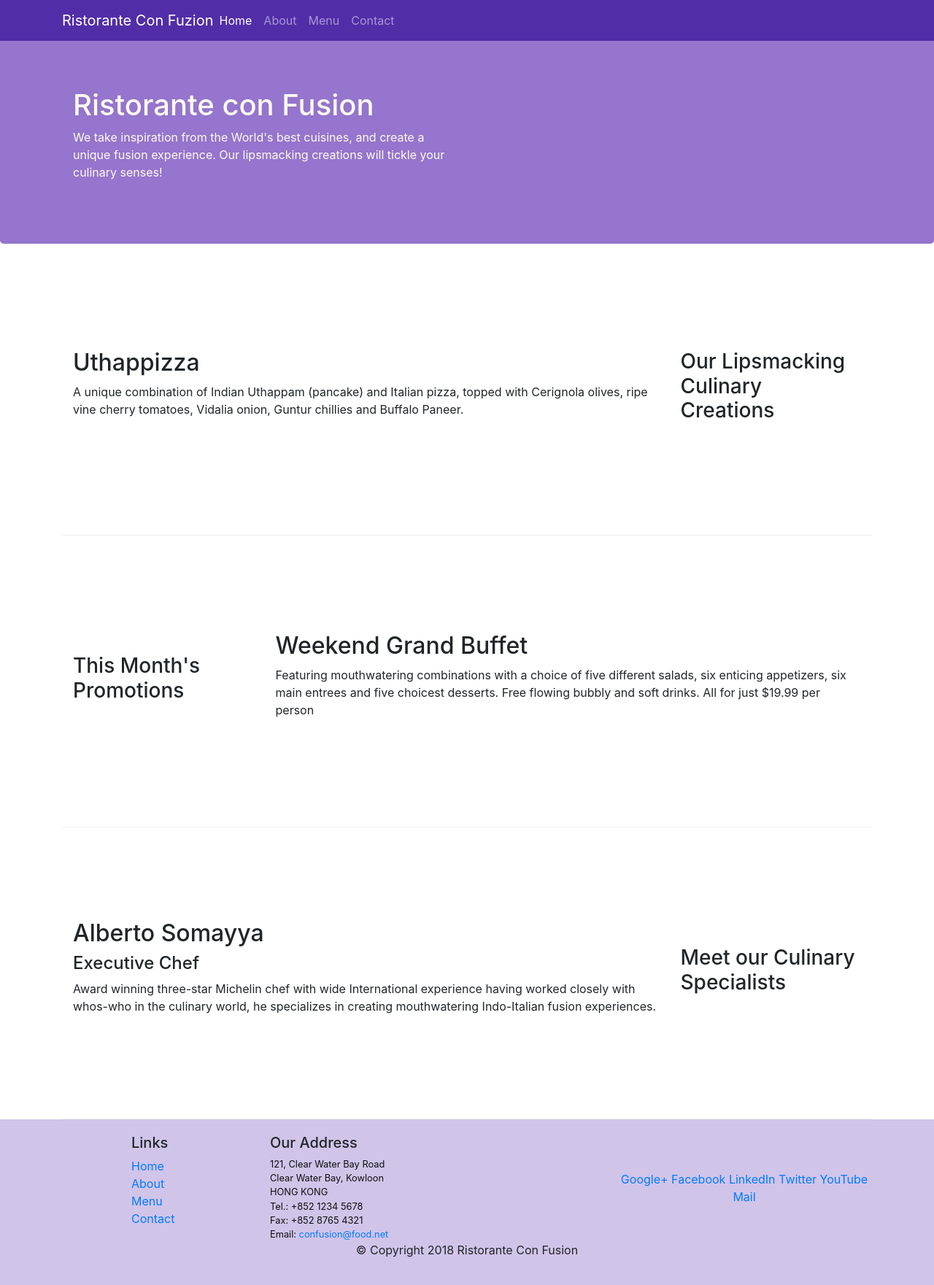
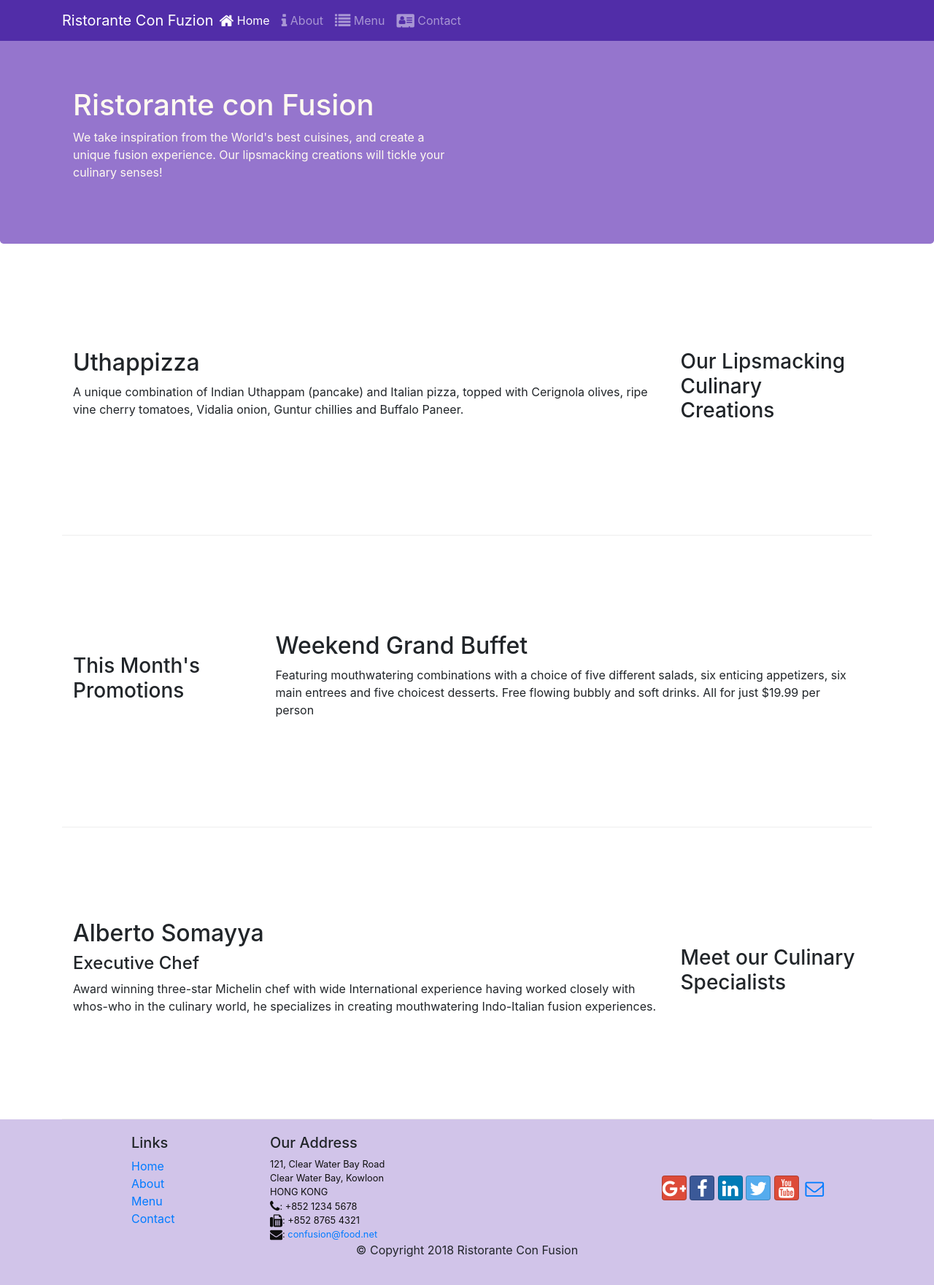
Before and after one commit to DenysLins/coursera_bootstrap_4, a website: page Bootstrap4/conFusion/index.html in a window 1280 px wide. Shown: the whole page at 73% size. Drawn offline with nearby package versions, Linux system fonts and the light colour scheme.

Commit message:
Icon Fonts

```diff
--- a/Bootstrap4/conFusion/index.html
+++ b/Bootstrap4/conFusion/index.html
@@ -10,6 +10,8 @@
 
     <!-- Bootstrap CSS -->
     <link rel="stylesheet" href="node_modules/bootstrap/dist/css/bootstrap.min.css">
+    <link rel="stylesheet" href="./node_modules/font-awesome/css/font-awesome.min.css">
+    <link rel="stylesheet" href="./node_modules/bootstrap-social/bootstrap-social.css">
     <link rel="stylesheet" href="css/style.css">
 </head>
 
@@ -22,10 +24,13 @@
             <a class="navbar-brand mr-auto" href="#">Ristorante Con Fuzion</a>
             <div class="collapse navbar-collapse" id="Navbar">
                 <ul class="navbar-nav mr-auto">
-                    <li class="nav-item active"><a class="nav-link" href="#">Home</a></li>
-                    <li class="nav-item"><a class="nav-link" href="./aboutus.html">About</a></li>
-                    <li class="nav-item"><a class="nav-link" href="#">Menu</a></li>
-                    <li class="nav-item"><a class="nav-link" href="#">Contact</a></li>
+                    <li class="nav-item active"><a class="nav-link" href="#"><span class="fa fa-home fa-lg"></span>
+                            Home</a></li>
+                    <li class="nav-item"><a class="nav-link" href="./aboutus.html"><span class="fa fa-info fa-lg"></span>
+                            About</a></li>
+                    <li class="nav-item"><a class="nav-link" href="#"><span class="fa fa-list fa-lg"></span> Menu</a></li>
+                    <li class="nav-item"><a class="nav-link" href="#"><span class="fa fa-address-card fa-lg"></span>
+                            Contact</a></li>
                 </ul>
             </div>
         </div>
@@ -105,19 +110,20 @@
                         121, Clear Water Bay Road<br>
                         Clear Water Bay, Kowloon<br>
                         HONG KONG<br>
-                        Tel.: +852 1234 5678<br>
-                        Fax: +852 8765 4321<br>
-                        Email: <a href="mailto:confusion@food.net">confusion@food.net</a>
+                        <i class="fa fa-phone fa-lg"></i>: +852 1234 5678<br>
+                        <i class="fa fa-fax fa-lg"></i>: +852 8765 4321<br>
+                        <i class="fa fa-envelope fa-lg"></i>: <a href="mailto:confusion@food.net">confusion@food.net</a>
                     </address>
                 </div>
                 <div class="col-12 col-sm-4 align-self-center">
                     <div class="text-center">
-                        <a href="http://google.com/+">Google+</a>
-                        <a href="http://www.facebook.com/profile.php?id=">Facebook</a>
-                        <a href="http://www.linkedin.com/in/">LinkedIn</a>
-                        <a href="http://twitter.com/">Twitter</a>
-                        <a href="http://youtube.com/">YouTube</a>
-                        <a href="mailto:">Mail</a>
+                        <a class="btn btn-social-icon btn-google" href="http://google.com/+"><i class="fa fa-google-plus fa-lg"></i></a>
+                        <a class="btn btn-social-icon btn-facebook" href="http://www.facebook.com/profile.php?id="><i
+                                class="fa fa-facebook fa-lg"></i></a>
+                        <a class="btn btn-social-icon btn-linkedin" href="http://www.linkedin.com/in/"><i class="fa fa-linkedin fa-lg"></i></a>
+                        <a class="btn btn-social-icon btn-twitter" href="http://twitter.com/"><i class="fa fa-twitter fa-lg"></i></a>
+                        <a class="btn btn-social-icon btn-google" href="http://youtube.com/"><i class="fa fa-youtube fa-lg"></i></a>
+                        <a class="btn btn-social-icon" href="mailto:"><i class="fa fa-envelope-o fa-lg"></i></a>
                     </div>
                 </div>
             </div>
--- a/Bootstrap4/conFusion/package.json
+++ b/Bootstrap4/conFusion/package.json
@@ -15,6 +15,8 @@
   },
   "dependencies": {
     "bootstrap": "^4.0.0",
+    "bootstrap-social": "^5.1.1",
+    "font-awesome": "^4.7.0",
     "jquery": "^3.3.1",
     "popper.js": "^1.12.9"
   }
```
Also changed, not shown: Bootstrap4/conFusion/aboutus.html (+19 -13 lines), 1 other file.
